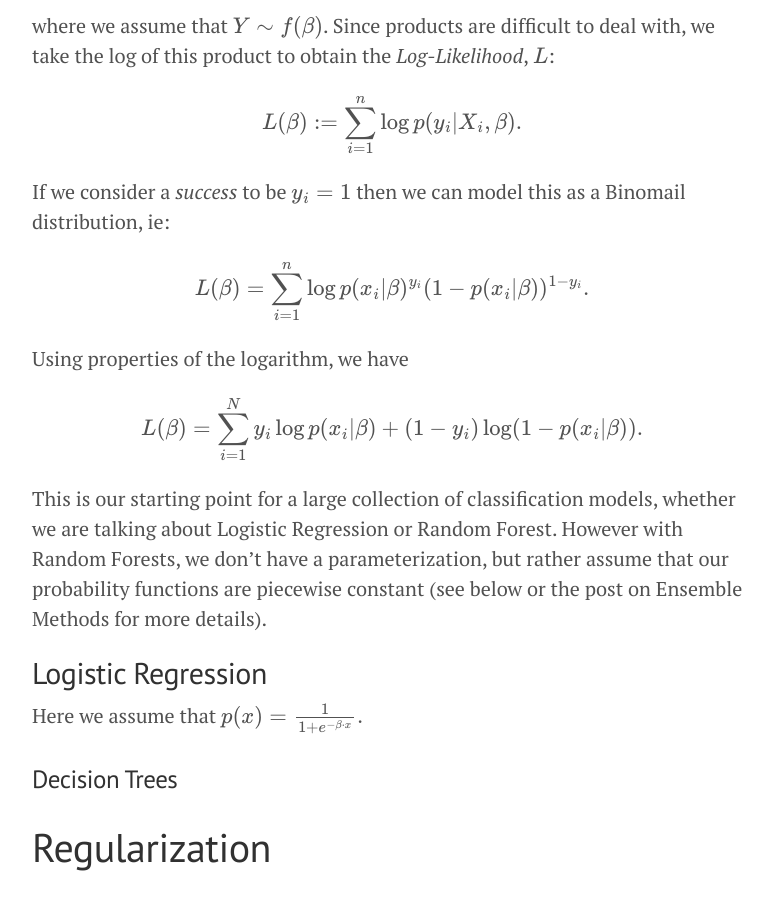
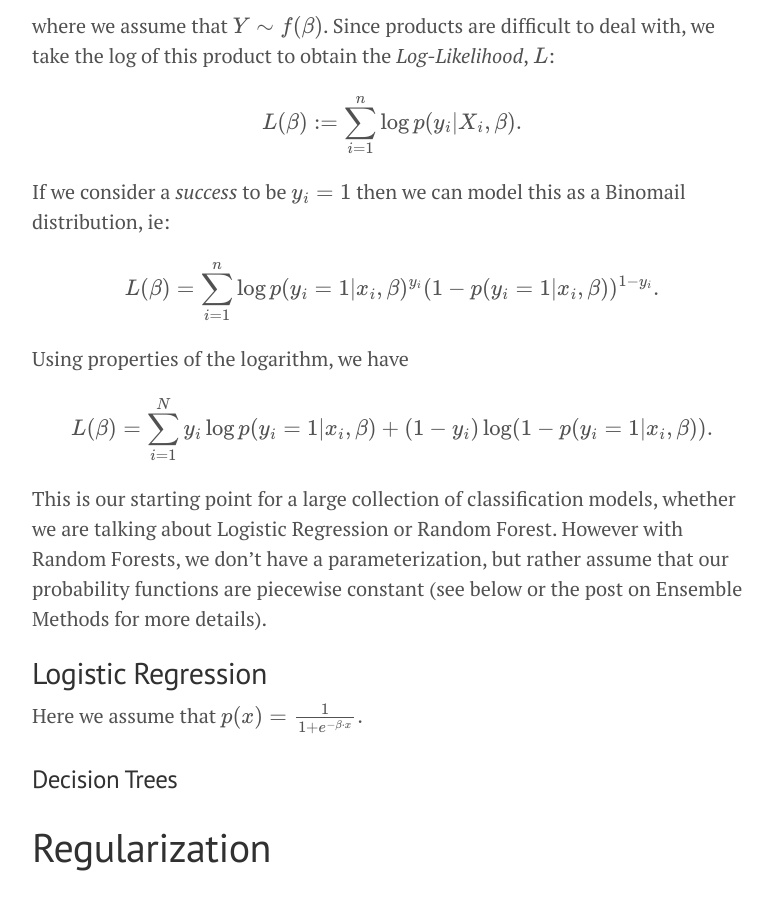
Before and after one commit to doriang102/doriang102.github.io, a Jekyll site: the page built from _posts/2017-11-01-introduction-to-classification.md, in a window 1280 px wide and 900 px high, scrolled down 623 px. Shown: the whole window, without its empty margins (248-1021 px from the left). Built offline with Jekyll 4.4.1, drawn with Linux system fonts in a browser that asks for light colours; our own code applies the rules of GitHub Pages for plain Markdown files; formulas are drawn with MathJax 3.

Commit message:
Update 2017-11-01-introduction-to-classification.md

```diff
--- a/_posts/2017-11-01-introduction-to-classification.md
+++ b/_posts/2017-11-01-introduction-to-classification.md
@@ -12,11 +12,11 @@
 
 If we consider a *success* to be $$y_i=1$$ then we can model this as a Binomail distribution, ie:
 
-$$L(\beta) = \sum_{i=1}^n \log p(x_i \lvert \beta )^{y_i} (1-p(x_i \lvert \beta))^{1-y_i}.$$
+$$L(\beta) = \sum_{i=1}^n \log p(y_i=1 \lvert x_i, \beta )^{y_i} (1-p(y_i=1 \lvert x_i, \beta))^{1-y_i}.$$
 
 Using properties of the logarithm, we have
 
-$$L(\beta) = \sum_{i=1}^N y_i \log p(x_i \lvert \beta ) + (1-y_i) \log (1-p(x_i \lvert \beta)).$$
+$$L(\beta) = \sum_{i=1}^N y_i \log p(y_i=1 \lvert x_i, \beta ) + (1-y_i) \log (1-p(y_i=1 \lvert x_i, \beta)).$$
 
 This is our starting point for a large collection of classification models, whether we are talking about Logistic Regression or Random Forest. However with Random Forests, we don't have a parameterization, but rather assume that our probability functions are piecewise constant (see below or the post on Ensemble Methods for more details).
 
```
